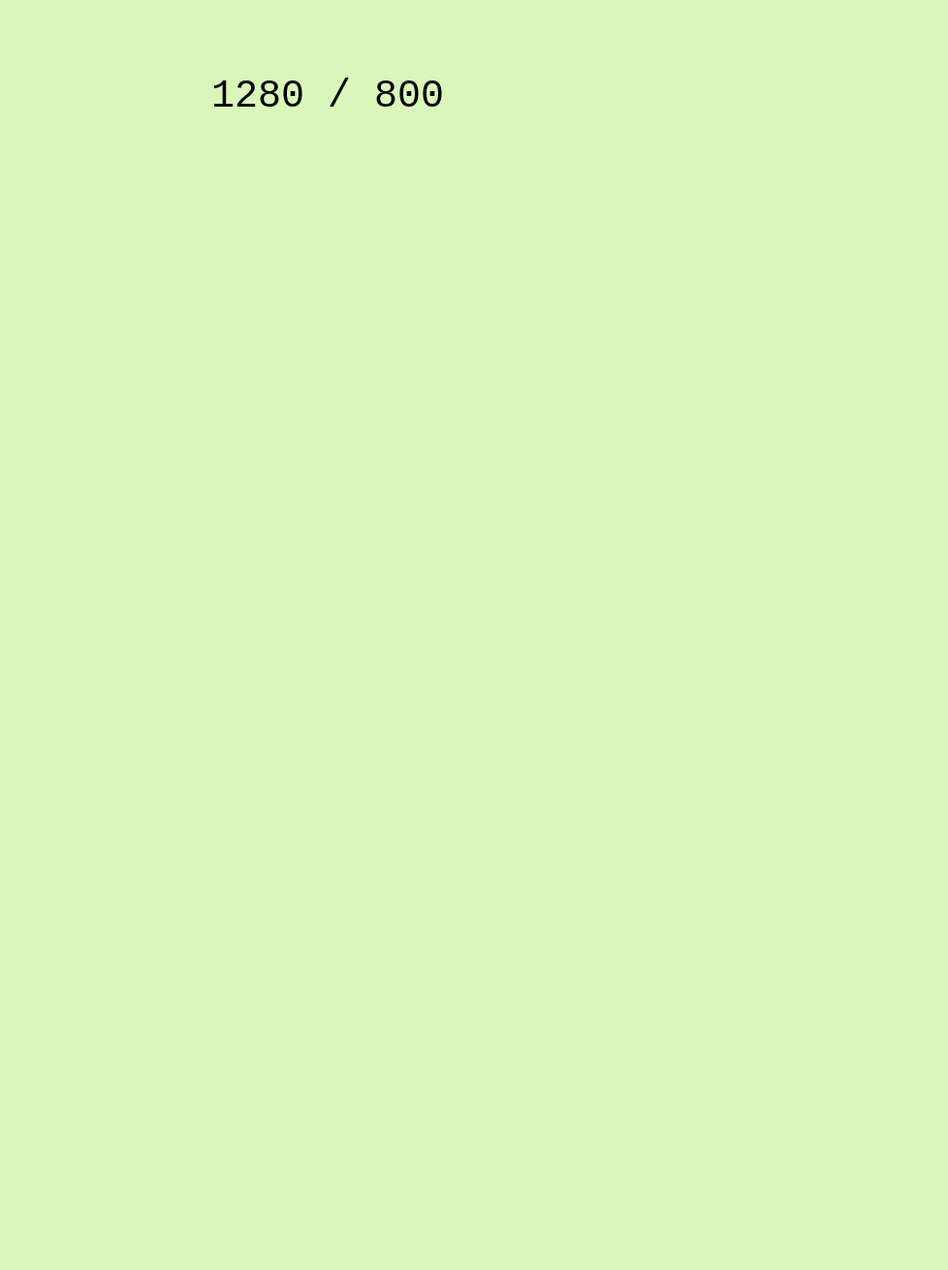
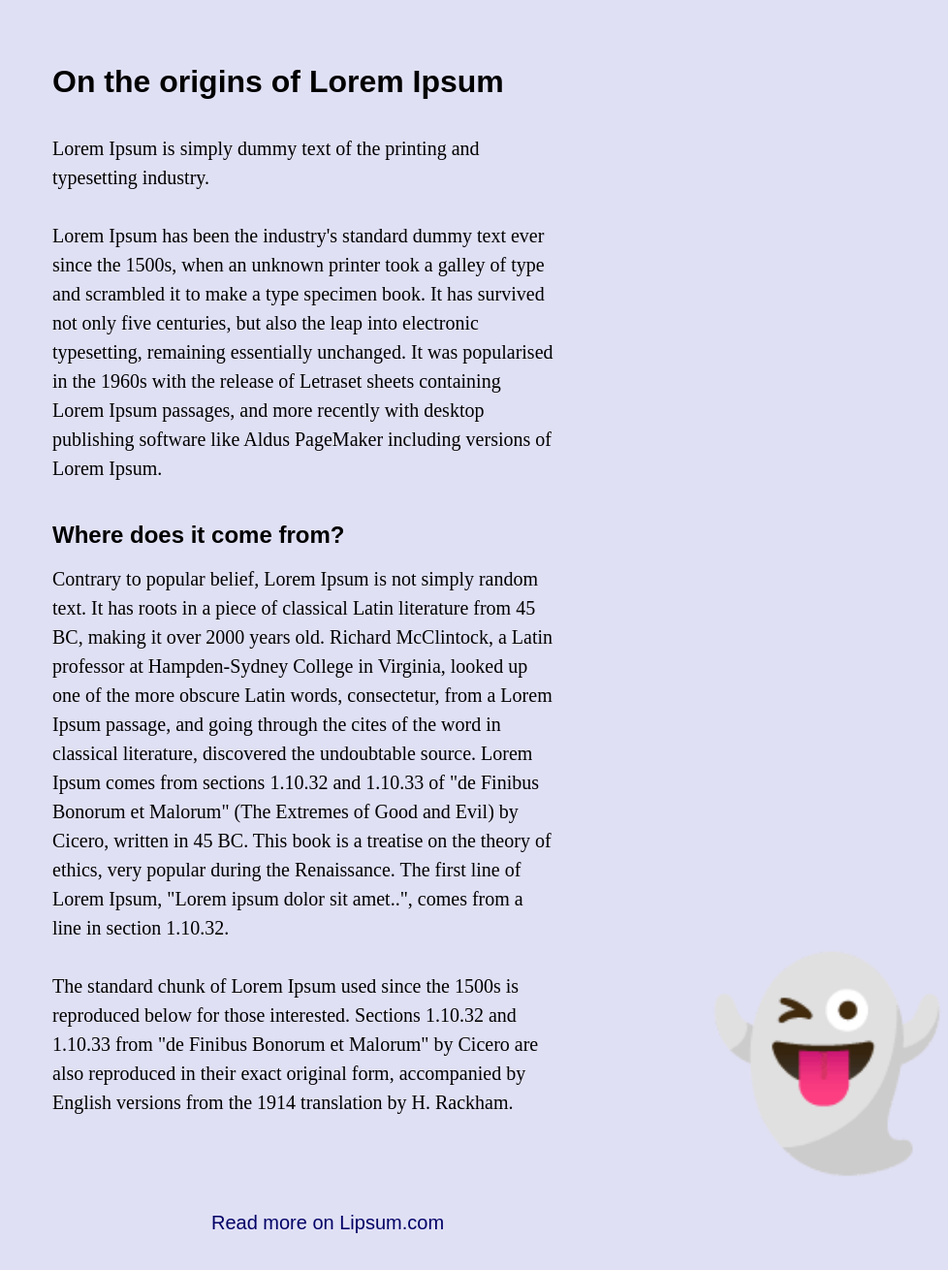
Before and after one commit to simotae14/react-joy-exercises, a React (Create React App) app: page / in a window 1280 px wide. Shown: the top 1310 px of the page at 97% size, without its empty margins (302-1280 px from the left). Before the commit the page ends 800 px from the top, so only its background shows below. Built offline with nearby package versions, Linux system fonts and the light colour scheme; a web font is replaced by a local one.

Commit message:
91 Side Effect - Exercises - 02 Toasty

```diff
--- a/package.json
+++ b/package.json
@@ -8,7 +8,6 @@
     "@testing-library/user-event": "^13.5.0",
     "react": "^18.2.0",
     "react-dom": "^18.2.0",
-    "react-feather": "^2.0.10",
     "react-scripts": "5.0.1",
     "web-vitals": "^2.1.4"
   },
--- a/src/App.js
+++ b/src/App.js
@@ -1,31 +1,55 @@
 import React from 'react';
 
-function WindowSize() {
-  const [
-    windowDimensions,
-    setWindowDimensions,
-  ] = React.useState({
-    width: window.innerWidth,
-    height: window.innerHeight,
-  });
+import Toasty from './Toasty';
 
-  React.useEffect(() => {
-    function handleWindowResize() {
-      setWindowDimensions({
-        width:window.innerWidth,
-        height: window.innerHeight,
-      });
-    }
-    window.addEventListener('resize', handleWindowResize);
-  }, []);
+function App() {
+  return (
+    <main>
+      <article>
+        <h1>On the origins of Lorem Ipsum</h1>
+        <p>
+          Lorem Ipsum is simply dummy text of the printing and typesetting
+          industry.
+        </p>
+        <p>
+          Lorem Ipsum has been the industry's standard dummy text ever since the
+          1500s, when an unknown printer took a galley of type and scrambled it to
+          make a type specimen book. It has survived not only five centuries, but
+          also the leap into electronic typesetting, remaining essentially
+          unchanged. It was popularised in the 1960s with the release of Letraset
+          sheets containing Lorem Ipsum passages, and more recently with desktop
+          publishing software like Aldus PageMaker including versions of Lorem
+          Ipsum.
+        </p>
+        <h2>Where does it come from?</h2>
+        <p>
+          Contrary to popular belief, Lorem Ipsum is not simply random text. It
+          has roots in a piece of classical Latin literature from 45 BC, making it
+          over 2000 years old. Richard McClintock, a Latin professor at
+          Hampden-Sydney College in Virginia, looked up one of the more obscure
+          Latin words, consectetur, from a Lorem Ipsum passage, and going through
+          the cites of the word in classical literature, discovered the
+          undoubtable source. Lorem Ipsum comes from sections 1.10.32 and 1.10.33
+          of "de Finibus Bonorum et Malorum" (The Extremes of Good and Evil) by
+          Cicero, written in 45 BC. This book is a treatise on the theory of
+          ethics, very popular during the Renaissance. The first line of Lorem
+          Ipsum, "Lorem ipsum dolor sit amet..", comes from a line in section
+          1.10.32.
+        </p>
+        <p>
+          The standard chunk of Lorem Ipsum used since the 1500s is reproduced
+          below for those interested. Sections 1.10.32 and 1.10.33 from "de
+          Finibus Bonorum et Malorum" by Cicero are also reproduced in their exact
+          original form, accompanied by English versions from the 1914 translation
+          by H. Rackham.
+        </p>
+      </article>
 
-  return (
-    <div className="wrapper">
-      <p>
-        {windowDimensions.width} / {windowDimensions.height}
-      </p>
-    </div>
+      <Toasty />
+
+      <a href="https://www.lipsum.com/">Read more on Lipsum.com</a>
+    </main>
   );
 }
 
-export default WindowSize;
+export default App;
--- /dev/null
+++ b/src/Toasty.js
@@ -0,0 +1,60 @@
+import React from 'react';
+
+import styles from './Toasty.module.css';
+
+// Here's how we'd solve this problem using vanilla JS.
+// Feel free to repurpose this in your solution!
+function pureJsVersion() {
+  const wrapperElement = document.querySelector('.toasty-wrapper');
+
+  const observer = new IntersectionObserver((entries) => {
+    const [entry] = entries;
+
+    if (entry.isIntersecting) {
+      // Show character
+    } else {
+      // Hide character
+    }
+  });
+
+  observer.observe(wrapperElement);
+}
+
+function Toasty() {
+  const wrapperElement = React.useRef();
+  // Your goal is to update the `isShown` state variable,
+  // based on the user's scroll position, using
+  // IntersectionObserver.
+  const [isShown, setIsShown] = React.useState(false);
+
+  // This CSS value will control whether the ghost is
+  // visible or not.
+  const translateX = isShown
+    ? '0%'
+    : '100%';
+
+  React.useEffect(() => {
+    const observer = new IntersectionObserver((entries) => {
+      const [entry] = entries;
+
+      setIsShown(entry.isIntersecting);
+    });
+
+    observer.observe(wrapperElement.current);
+  }, []);
+
+  return (
+    <div ref={wrapperElement} className={styles.wrapper}>
+      <div
+        className={styles.character}
+        style={{
+          transform: `translateX(${translateX})`,
+        }}
+      >
+        👻
+      </div>
+    </div>
+  );
+}
+
+export default Toasty;
--- /dev/null
+++ b/src/Toasty.module.css
@@ -0,0 +1,11 @@
+.wrapper {
+  position: relative;
+  pointer-events: none;
+}
+.character {
+  position: absolute;
+  right: 0;
+  bottom: 0;
+  font-size: 200px;
+  transition: transform 200ms;
+}
--- a/src/styles.css
+++ b/src/styles.css
@@ -1,19 +1,37 @@
-html, body, #root {
-  height: 100%;
+#root {
+  min-height: 200vh;
 }
 body {
-  padding: 0px;
-  background: hsl(90deg 80% 85%);
+  background: hsl(240deg 50% 92%);
+  padding: 0;
 }
-
-.wrapper {
-  height: 200px;
-  display: flex;
-  flex-direction: column;
-  justify-content: center;
-  align-items: center;
+main {
+  overflow: hidden;
+}
+article {
+  max-width: 600px;
+  margin: 0 auto;
+  padding: 64px 64px 64px 16px;
+}
+h1 {
+  font-size: 2rem;
+  line-height: 1.3;
+  margin-bottom: 1em;
+}
+h2 {
+  margin-top: 1.5em;
+  margin-bottom: 0.5em;
 }
 p {
-  font-size: 2.5rem;
-  font-family: monospace;
+  font-family: serif;
+  font-size: 1.25rem;
+  margin-bottom: 1.5em;
 }
+a {
+  display: block;
+  text-align: center;
+  color: hsl(240deg 100% 20%);
+  text-decoration: none;
+  font-size: 1.25rem;
+  padding-bottom: 128px;
+}
```
Also changed, not shown: 1 other file (tests, documents, lock files or other folders).
